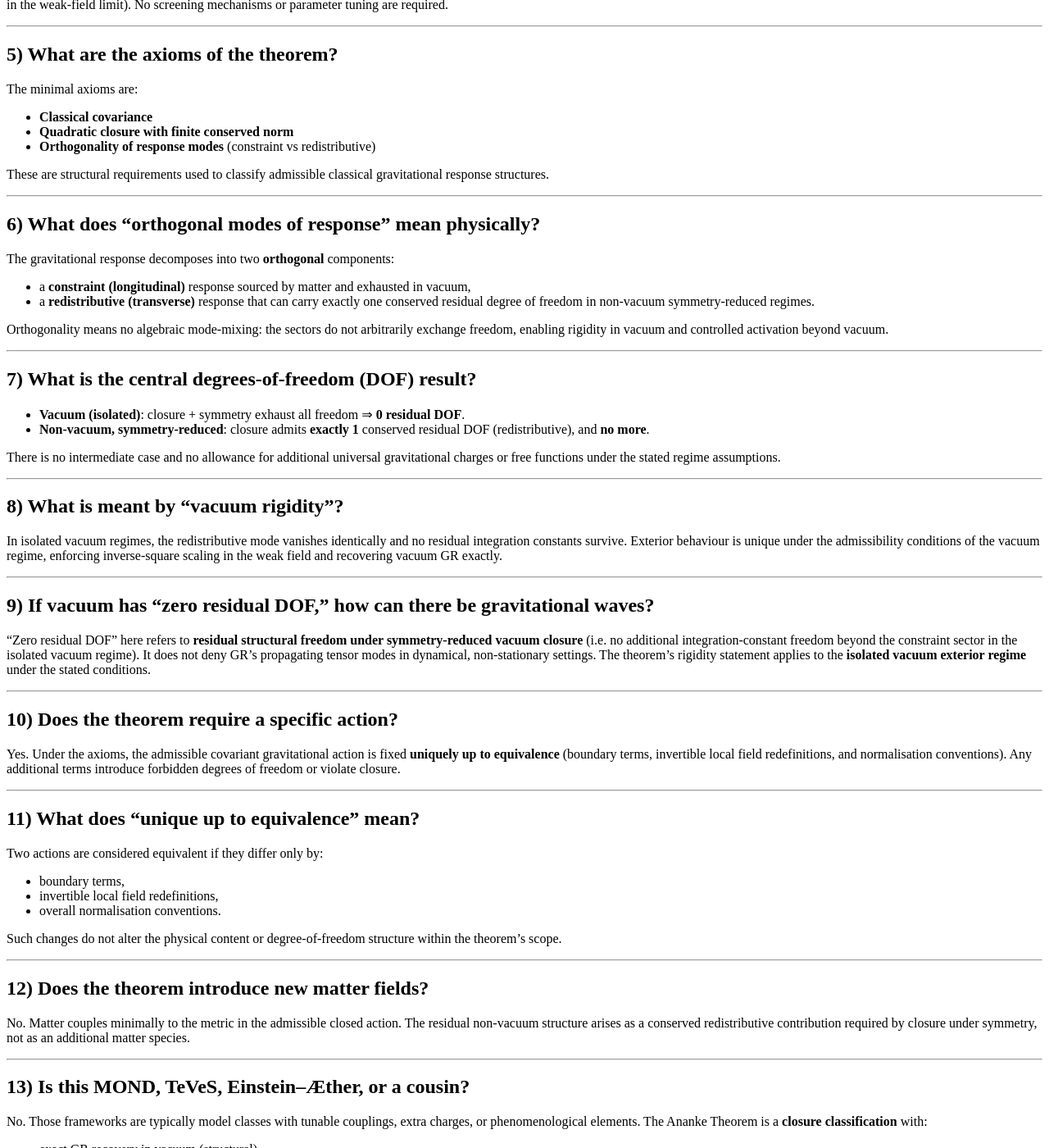
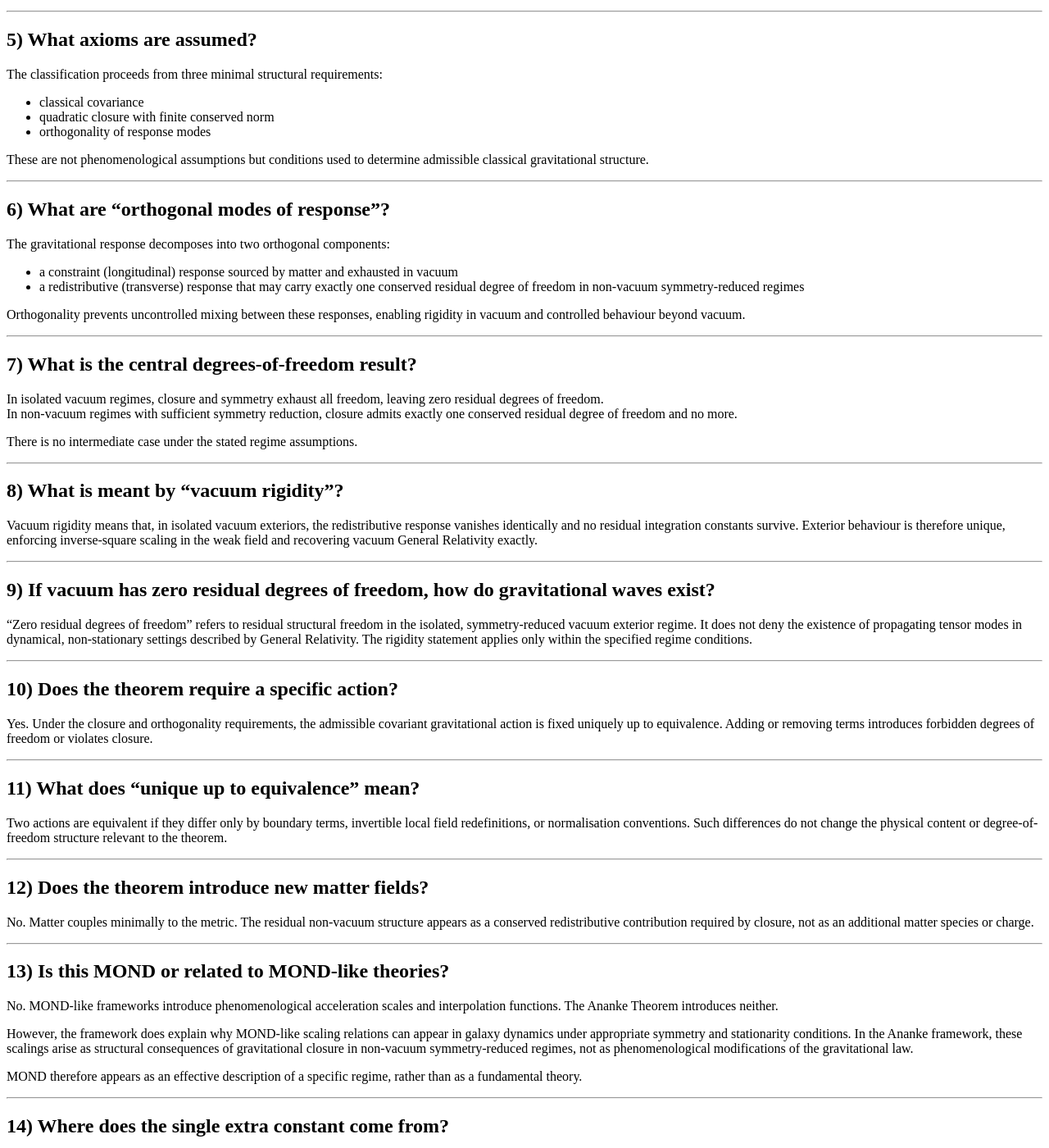
Before and after one commit to ananke-research/ananke-theorem, a Jekyll site: the page built from pages/Physics FAQ.md, in a window 1280 px wide and 1400 px high, scrolled down 637 px. Shown: the whole window at 82% size. Built offline with Jekyll 4.4.1, drawn with Linux system fonts in a browser that asks for light colours; our own code applies the rules of GitHub Pages for plain Markdown files; some of the changed text lies outside the part shown.

Commit message:
Refine language and structure in Physics FAQ
Revised language for clarity and precision throughout the FAQ on the Ananke Theorem, including rephrasing questions and answers for improved understanding.

```diff
--- a/pages/Physics FAQ.md
+++ b/pages/Physics FAQ.md
@@ -4,143 +4,136 @@ layout: default
 
 # Physics FAQ
 
-This FAQ covers the **physical and mathematical** content of the Ananke (Gravitational Closure) Theorem and its downstream results.
-It does **not** address ontology, interpretation, or philosophy (see the Ontology FAQ).
+This page addresses common **physics and mathematical** questions about the Ananke (Gravitational Closure) Theorem.
+It focuses on structure, degrees of freedom, and regime-dependent consequences, not interpretation or philosophy.
 
 ---
 
 ## 1) What is the Ananke (Gravitational Closure) Theorem?
 
-A **structural classification theorem** for classical gravity. It asks what gravitational field structures are admissible *in principle* once gravity is required to **close** with **finite conserved energy** under **classical covariance**. It is not a phenomenological modification and does not begin from data-fitting.
+The Ananke Theorem is a structural classification result for classical gravity. It asks what gravitational field structures are admissible in principle once gravity is required to close with finite conserved energy under classical covariance. It is not constructed by fitting data or modifying General Relativity phenomenologically.
 
 ---
 
-## 2) What does “closure” mean in this context?
+## 2) What does “closure” mean here?
 
-Closure means the gravitational field is **self-regulating** in regimes where conserved quantities are well-defined: it admits a **finite conserved norm/energy**, and under sufficient symmetry reduction it **exhausts** all functional freedom, leaving at most discrete conserved integration constants. Closure excludes regime-dependent prescriptions, hidden bookkeeping, and unrestricted functional freedom.
+Closure means that the gravitational field is self-regulating: it admits a finite conserved quadratic norm and, under sufficient symmetry reduction, exhausts its functional freedom. No external bookkeeping, hidden components, or regime-dependent prescriptions are permitted.
 
 ---
 
-## 3) Is this a “modified gravity” theory?
+## 3) Is this a modified-gravity theory?
 
-No. The theorem is **not** constructed by adding terms to GR to fit anomalies. It classifies admissible structure given closure. Any phenomenology appears only *downstream* as a consequence of symmetry reduction of the uniquely admissible closed structure.
+No. The theorem does not add terms to General Relativity to explain anomalies. Instead, it classifies which response structures are admissible if gravity is required to close. Phenomenology appears only downstream, after symmetry reduction of the uniquely admissible closed structure.
 
 ---
 
-## 4) Does the theorem change General Relativity?
+## 4) Does the theorem modify General Relativity?
 
-No in vacuum. In **isolated vacuum regimes**, closure implies **vacuum rigidity**: there are **zero residual degrees of freedom** and the theory reduces **exactly** to vacuum GR (and to Newtonian gravity in the weak-field limit). No screening mechanisms or parameter tuning are required.
+In isolated vacuum regimes, no. Closure implies vacuum rigidity: all residual degrees of freedom are exhausted, and gravity reduces exactly to vacuum General Relativity (and to Newtonian gravity in the weak-field limit). No screening mechanisms or tuning are required.
 
 ---
 
-## 5) What are the axioms of the theorem?
+## 5) What axioms are assumed?
 
-The minimal axioms are:
+The classification proceeds from three minimal structural requirements:
 
-- **Classical covariance**
-- **Quadratic closure with finite conserved norm**
-- **Orthogonality of response modes** (constraint vs redistributive)
+- classical covariance
+- quadratic closure with finite conserved norm
+- orthogonality of response modes
 
-These are structural requirements used to classify admissible classical gravitational response structures.
+These are not phenomenological assumptions but conditions used to determine admissible classical gravitational structure.
 
 ---
 
-## 6) What does “orthogonal modes of response” mean physically?
+## 6) What are “orthogonal modes of response”?
 
-The gravitational response decomposes into two **orthogonal** components:
+The gravitational response decomposes into two orthogonal components:
 
-- a **constraint (longitudinal)** response sourced by matter and exhausted in vacuum,
-- a **redistributive (transverse)** response that can carry exactly one conserved residual degree of freedom in non-vacuum symmetry-reduced regimes.
+- a constraint (longitudinal) response sourced by matter and exhausted in vacuum
+- a redistributive (transverse) response that may carry exactly one conserved residual degree of freedom in non-vacuum symmetry-reduced regimes
 
-Orthogonality means no algebraic mode-mixing: the sectors do not arbitrarily exchange freedom, enabling rigidity in vacuum and controlled activation beyond vacuum.
+Orthogonality prevents uncontrolled mixing between these responses, enabling rigidity in vacuum and controlled behaviour beyond vacuum.
 
 ---
 
-## 7) What is the central degrees-of-freedom (DOF) result?
+## 7) What is the central degrees-of-freedom result?
 
-- **Vacuum (isolated)**: closure + symmetry exhaust all freedom ⇒ **0 residual DOF**.
-- **Non-vacuum, symmetry-reduced**: closure admits **exactly 1** conserved residual DOF (redistributive), and **no more**.
+In isolated vacuum regimes, closure and symmetry exhaust all freedom, leaving zero residual degrees of freedom.
+In non-vacuum regimes with sufficient symmetry reduction, closure admits exactly one conserved residual degree of freedom and no more.
 
-There is no intermediate case and no allowance for additional universal gravitational charges or free functions under the stated regime assumptions.
+There is no intermediate case under the stated regime assumptions.
 
 ---
 
 ## 8) What is meant by “vacuum rigidity”?
 
-In isolated vacuum regimes, the redistributive mode vanishes identically and no residual integration constants survive. Exterior behaviour is unique under the admissibility conditions of the vacuum regime, enforcing inverse-square scaling in the weak field and recovering vacuum GR exactly.
+Vacuum rigidity means that, in isolated vacuum exteriors, the redistributive response vanishes identically and no residual integration constants survive. Exterior behaviour is therefore unique, enforcing inverse-square scaling in the weak field and recovering vacuum General Relativity exactly.
 
 ---
 
-## 9) If vacuum has “zero residual DOF,” how can there be gravitational waves?
+## 9) If vacuum has zero residual degrees of freedom, how do gravitational waves exist?
 
-“Zero residual DOF” here refers to **residual structural freedom under symmetry-reduced vacuum closure** (i.e. no additional integration-constant freedom beyond the constraint sector in the isolated vacuum regime). It does not deny GR’s propagating tensor modes in dynamical, non-stationary settings. The theorem’s rigidity statement applies to the **isolated vacuum exterior regime** under the stated conditions.
+“Zero residual degrees of freedom” refers to residual structural freedom in the isolated, symmetry-reduced vacuum exterior regime. It does not deny the existence of propagating tensor modes in dynamical, non-stationary settings described by General Relativity. The rigidity statement applies only within the specified regime conditions.
 
 ---
 
 ## 10) Does the theorem require a specific action?
 
-Yes. Under the axioms, the admissible covariant gravitational action is fixed **uniquely up to equivalence** (boundary terms, invertible local field redefinitions, and normalisation conventions). Any additional terms introduce forbidden degrees of freedom or violate closure.
+Yes. Under the closure and orthogonality requirements, the admissible covariant gravitational action is fixed uniquely up to equivalence. Adding or removing terms introduces forbidden degrees of freedom or violates closure.
 
 ---
 
 ## 11) What does “unique up to equivalence” mean?
 
-Two actions are considered equivalent if they differ only by:
-
-- boundary terms,
-- invertible local field redefinitions,
-- overall normalisation conventions.
-
-Such changes do not alter the physical content or degree-of-freedom structure within the theorem’s scope.
+Two actions are equivalent if they differ only by boundary terms, invertible local field redefinitions, or normalisation conventions. Such differences do not change the physical content or degree-of-freedom structure relevant to the theorem.
 
 ---
 
 ## 12) Does the theorem introduce new matter fields?
 
-No. Matter couples minimally to the metric in the admissible closed action. The residual non-vacuum structure arises as a conserved redistributive contribution required by closure under symmetry, not as an additional matter species.
+No. Matter couples minimally to the metric. The residual non-vacuum structure appears as a conserved redistributive contribution required by closure, not as an additional matter species or charge.
 
 ---
 
-## 13) Is this MOND, TeVeS, Einstein–Æther, or a cousin?
+## 13) Is this MOND or related to MOND-like theories?
 
-No. Those frameworks are typically model classes with tunable couplings, extra charges, or phenomenological elements. The Ananke Theorem is a **closure classification** with:
+No. MOND-like frameworks introduce phenomenological acceleration scales and interpolation functions. The Ananke Theorem introduces neither.
 
-- exact GR recovery in vacuum (structural),
-- no interpolation functions,
-- no per-system tuning parameters,
-- a single admissible residual DOF in symmetry-reduced non-vacuum regimes.
+However, the framework does explain why MOND-like scaling relations can appear in galaxy dynamics under appropriate symmetry and stationarity conditions. In the Ananke framework, these scalings arise as structural consequences of gravitational closure in non-vacuum symmetry-reduced regimes, not as phenomenological modifications of the gravitational law.
+
+MOND therefore appears as an effective description of a specific regime, rather than as a fundamental theory.
 
 ---
 
-## 14) Where does the “single extra constant” come from?
+## 14) Where does the single extra constant come from?
 
-It arises as a **conserved integration constant** of the symmetry-reduced field equations in the non-vacuum regime admitted by closure. It is not inserted at the action level as a new universal coupling; it appears only once symmetry reduction exhausts functional freedom and a residual redistributive mode is admissible.
+It arises as a conserved integration constant of the symmetry-reduced field equations in admissible non-vacuum regimes. It is not inserted by hand at the action level and disappears continuously in the vacuum limit.
 
 ---
 
 ## 15) What does the theorem imply for galaxies?
 
-In stationary, symmetry-reduced extended systems, the residual redistributive contribution yields a single algebraic relation governing circular motion. Standard galaxy regularities then appear as different observational projections of this relation, including:
+In stationary, symmetry-reduced extended systems, the residual redistributive contribution yields a single algebraic relation governing circular motion. Standard galaxy regularities then appear as consequences of this structure, including:
 
-**Baryonic Tully–Fisher Relation**
+Baryonic Tully–Fisher scaling:
 
 $$
 M_b \propto V^4
 $$
 
-**Radial Acceleration / Mass–Discrepancy Relation**
+Radial-acceleration / mass-discrepancy scaling:
 
 $$
-g_{\rm obs}-g_{\rm bar} \propto g_{\rm bar}^{-1/2}
+g_{\rm obs} - g_{\rm bar} \propto g_{\rm bar}^{-1/2}
 $$
 
-These are structural corollaries within the stated regime conditions.
+These relations arise structurally within the stated regime assumptions.
 
 ---
 
-## 16) Is this “fitting” galaxy data?
+## 16) Is this fitting galaxy data?
 
-No. The theorem and the symmetry-reduced classifications do not fit data. They state which scaling structures are admissible once closure holds in the relevant regime. Empirical comparison is separate and occurs downstream.
+No. The theorem does not fit data. It states which scaling structures are admissible if closure holds in the relevant regime. Empirical comparison is separate and downstream.
 
 ---
 
@@ -152,75 +145,50 @@ $$
 \rho \propto a^{-3}
 $$
 
-Any additional homogeneous contribution must arise as the single admissible residual conserved structure in that regime; no independent vacuum-surviving cosmological term is permitted under closure within the theorem’s scope.
+Any additional homogeneous contribution must arise as the single admissible conserved structure in that regime. Independent vacuum-surviving cosmological terms are not permitted under closure within the theorem’s scope.
 
 ---
 
 ## 18) Does this require an expanding metric?
 
-The theorem itself is agnostic about interpretation. It classifies admissible symmetry-reduced dynamics and conserved structures under closure. Whether one interprets the reduced equations as “expansion” or as an effective parameterisation of homogeneous evolution is downstream and not required for the theorem’s validity.
+The theorem itself is agnostic. It classifies admissible reduced dynamics and conserved structures. Interpretations in terms of expansion or alternative parameterisations lie downstream and are not required by the classification.
 
 ---
 
 ## 19) How does this relate to the equivalence principle?
 
-Within the closure framework, universal coupling follows structurally: once closure eliminates residual degrees of freedom in vacuum, the only conserved extensive quantity available to source the constraint response is mass–energy. This provides a structural route to equivalence rather than treating it as an independent postulate.
+Within the closure framework, universal coupling follows structurally: once residual degrees of freedom are eliminated in vacuum, mass–energy is the only conserved extensive quantity available to source the constraint response. Equivalence appears as a structural consequence rather than an independent postulate.
 
 ---
 
-## 20) What observational domains does the theorem claim?
+## 20) Is this a unified field theory?
 
-The theorem makes **regime-conditional** claims:
+It is a unification of classical gravity, not a unification of all interactions.
 
-- **Vacuum isolated exteriors**: exact GR / Newtonian recovery; no additional structure.
-- **Non-vacuum symmetry-reduced**: exactly one residual redistributive DOF; fixed-form scaling corollaries.
-
-Outside these regimes (strong symmetry breaking, time-dependence beyond the regime assumptions, complex environments), the theorem does not claim universal algebraic laws.
+Newtonian gravity, vacuum General Relativity, galaxy-scale dynamics, and homogeneous cosmology appear as regime-dependent expressions of a single closed classical gravitational field. The identification of a genuine transverse degree of freedom beyond vacuum also removes a key structural obstruction to quantisation, opening gravity to quantisation in principle, though any quantum theory lies beyond the scope of the present work.
 
 ---
 
 ## 21) What would falsify gravitational closure?
 
-Any confirmed observation within an admissible regime that requires:
-
-- more than one residual non-vacuum degree of freedom,
-- additional independent long-range gravitational charges in vacuum,
-- or violation of a structural necessity implied by closure under the regime’s symmetry assumptions,
-
-would falsify closure as defined.
+Any confirmed observation within an admissible regime that requires more than one residual non-vacuum degree of freedom, additional independent long-range gravitational charges in vacuum, or violation of a structural necessity implied by closure under the regime’s symmetry assumptions would falsify closure as defined.
 
 ---
 
-## 22) What are common misreadings to avoid?
+## 22) Where are the formal papers?
 
-- “It modifies GR everywhere.”
-  **False** — GR is recovered exactly in isolated vacuum regimes.
+The formal results are archived on Zenodo with permanent DOIs:
 
-- “It is MOND with different language.”
-  **False** — no interpolation functions or phenomenological acceleration scales are postulated.
-
-- “It denies gravitational waves.”
-  **False** — vacuum rigidity refers to residual structural freedom in isolated vacuum exteriors, not to GR’s radiative tensor modes in dynamical settings.
-
-- “It proves dark matter or dark energy do not exist.”
-  **False** — it shows certain phenomena do not *require* new substances if closure holds.
+- **Fundamental Fields Theorem** — [Zenodo record](https://zenodo.org/records/18387035)
+- **Ananke (Gravitational Closure) Theorem** — [Zenodo record](https://zenodo.org/records/18387510)
+- **Structural Diagnostics of Gravitational Closure** — [Zenodo record](https://zenodo.org/records/18387629)
+- **Phenomenological Consequences of the Ananke Theorem** — [Zenodo record](https://zenodo.org/records/18387544)
 
 ---
 
-## 23) Where are the formal papers?
+## 23) What is the recommended reading order?
 
-Zenodo records (permanent DOIs):
-
-- **Fundamental Fields Theorem** — https://zenodo.org/records/18387035
-- **Ananke (Gravitational Closure) Theorem** — https://zenodo.org/records/18387510
-- **Structural Diagnostics of Gravitational Closure** — https://zenodo.org/records/18387629
-- **Phenomenological Consequences of the Ananke Theorem** — https://zenodo.org/records/18387544
-
----
-
-## 24) What is the recommended reading order?
-
-1. **Fundamental Fields Theorem** — why gravity is the unique closing classical interaction
-2. **Ananke (Gravitational Closure) Theorem** — core classification and unique action
-3. **Phenomenological Consequences** — symmetry-reduced scalings in galaxies and cosmology
-4. **Structural Diagnostics** — required vs forbidden observational features and falsification criteria
+1. Fundamental Fields Theorem
+2. Ananke (Gravitational Closure) Theorem
+3. Phenomenological Consequences of the Ananke Theorem
+4. Structural Diagnostics of Gravitational Closure
```
